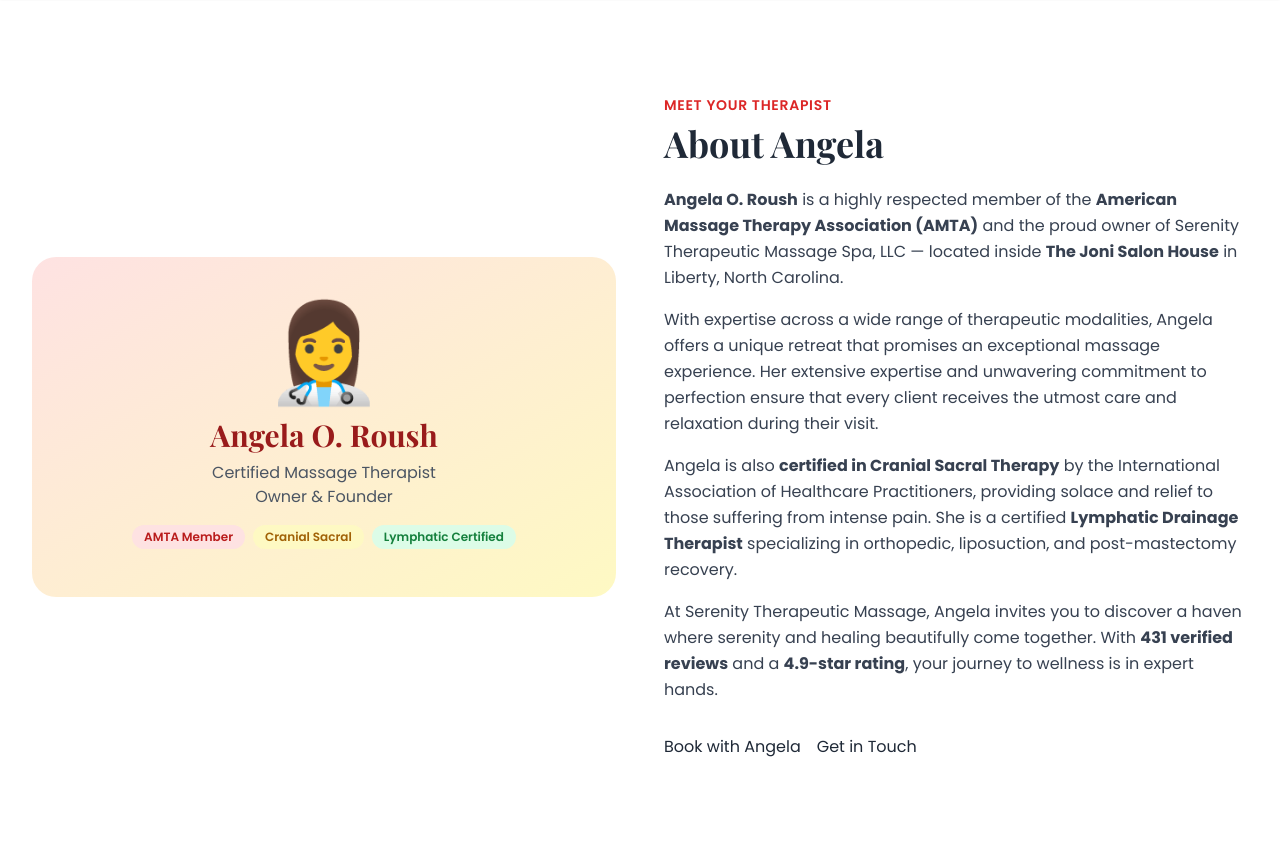
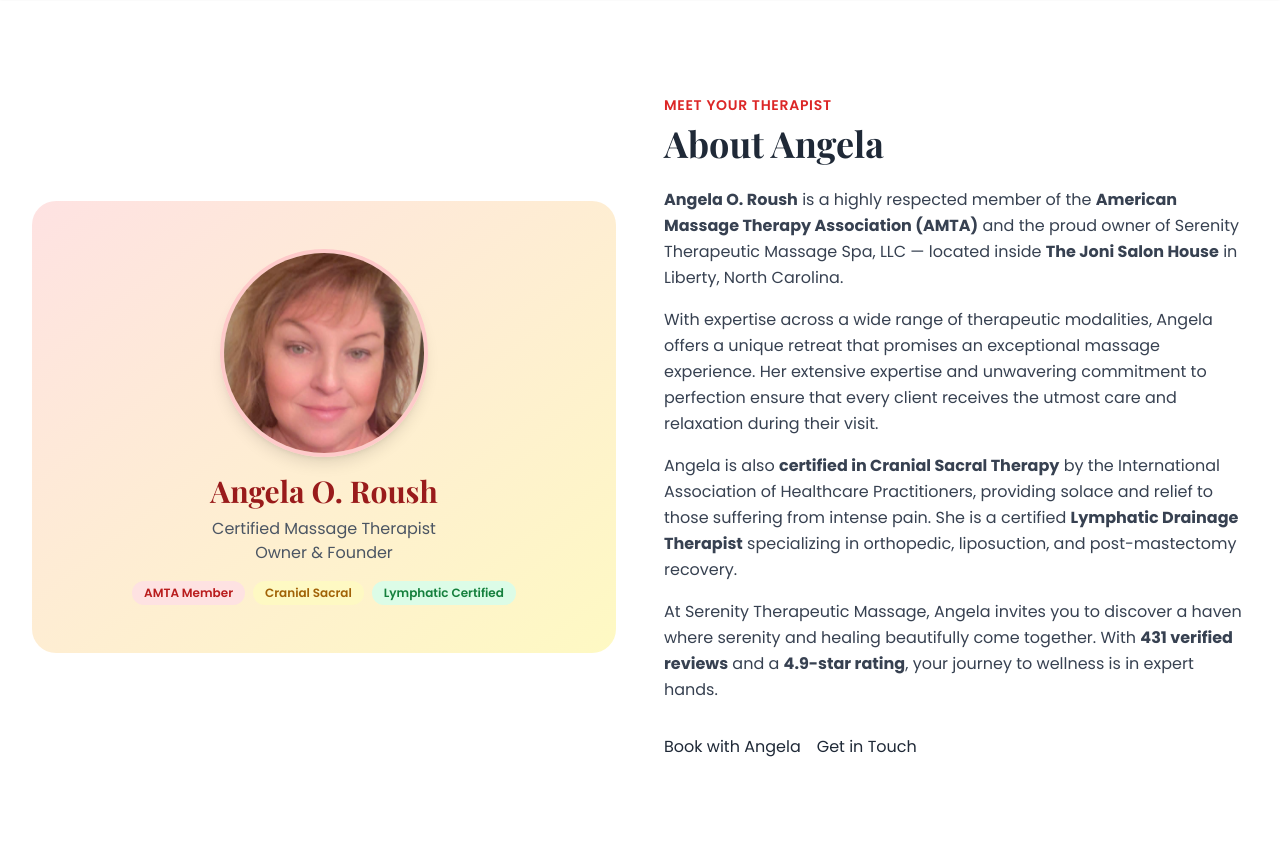
Before and after one commit to Liberty-Emporium/serenity-massage, a Django app: page /about/ in a window 1280 px wide. Shown: the part 141-995 px from the top of the page. Run offline with Django 5.2, Linux system fonts and the light colour scheme; some libraries are stand-ins or nearby versions.

Commit message:
Replace emoji icon with Angela's photo on about page

```diff
--- a/templates/pages/about.html
+++ b/templates/pages/about.html
@@ -7,7 +7,7 @@
     <div class="max-w-7xl mx-auto px-4 sm:px-6 lg:px-8">
         <div class="grid grid-cols-1 lg:grid-cols-2 gap-12 items-center">
             <div class="bg-gradient-to-br from-brand-100 to-gold-100 rounded-3xl p-8 md:p-12 text-center">
-                <div class="text-6xl md:text-8xl mb-4">👩‍⚕️</div>
+                <img src="/static/images/angela-roush.jpg" alt="Angela O. Roush" class="w-40 h-40 md:w-52 md:h-52 rounded-full object-cover mx-auto mb-4 border-4 border-brand-200 shadow-lg">
                 <h1 class="text-2xl md:text-3xl font-serif font-bold text-brand-800">Angela O. Roush</h1>
                 <p class="text-gray-600 mt-2">Certified Massage Therapist</p>
                 <p class="text-gray-600">Owner & Founder</p>
```
Also changed, not shown: static/images/angela-roush.jpg (added).
